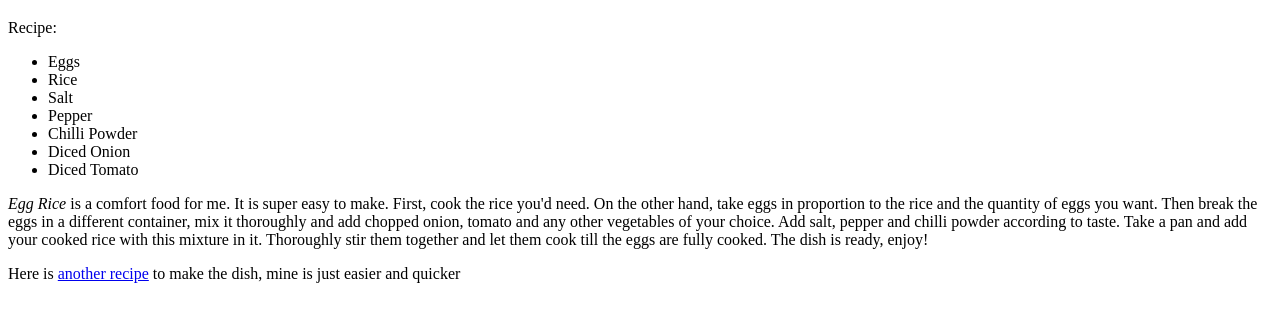
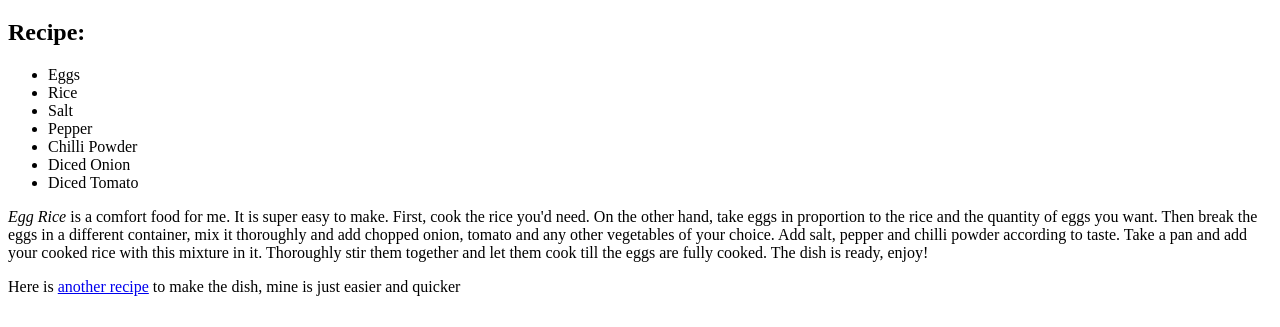
Before and after one commit to kuhujuneja/harmonic-collection, a plain HTML site: page entry-1.html in a window 1280 px wide. Shown: the part 473-800 px from the top of the page. Drawn offline with Linux system fonts and the light colour scheme.

Commit message:
Recipe
Changed from paragraph to H2

```diff
--- a/entry-1.html
+++ b/entry-1.html
@@ -6,7 +6,8 @@
    </head>
    <body>
      <h1>Egg Rice</h1>
-     <p>Recipe:<ul>
+     <h2>Recipe:</h2>
+     <p><ul>
       <li>Eggs</li>
       <li> Rice</li>
       <li> Salt</li>
@@ -14,7 +15,8 @@
       <li> Chilli Powder</li>
       <li> Diced Onion </li>
       <li> Diced Tomato</li>
-  </ul></p><em>Egg Rice</em> is a comfort food for me. It is super easy to make. First, cook the rice you'd need. On the other hand, take eggs in proportion to the rice and the quantity of eggs you want. Then break the eggs in a different container, mix it thoroughly and add chopped onion, tomato and any other vegetables of your choice. Add salt, pepper and chilli powder according to taste. Take a pan and add your cooked rice with this mixture in it. Thoroughly stir them together and let them cook till the eggs are fully cooked. The dish is ready, enjoy!
+  </ul></p>
+<p><em>Egg Rice</em> is a comfort food for me. It is super easy to make. First, cook the rice you'd need. On the other hand, take eggs in proportion to the rice and the quantity of eggs you want. Then break the eggs in a different container, mix it thoroughly and add chopped onion, tomato and any other vegetables of your choice. Add salt, pepper and chilli powder according to taste. Take a pan and add your cooked rice with this mixture in it. Thoroughly stir them together and let them cook till the eggs are fully cooked. The dish is ready, enjoy!
      </p>
      <p>Here is
       <a href="https://healthynibblesandbits.com/easiest-egg-fried-rice/">another recipe</a>
```
